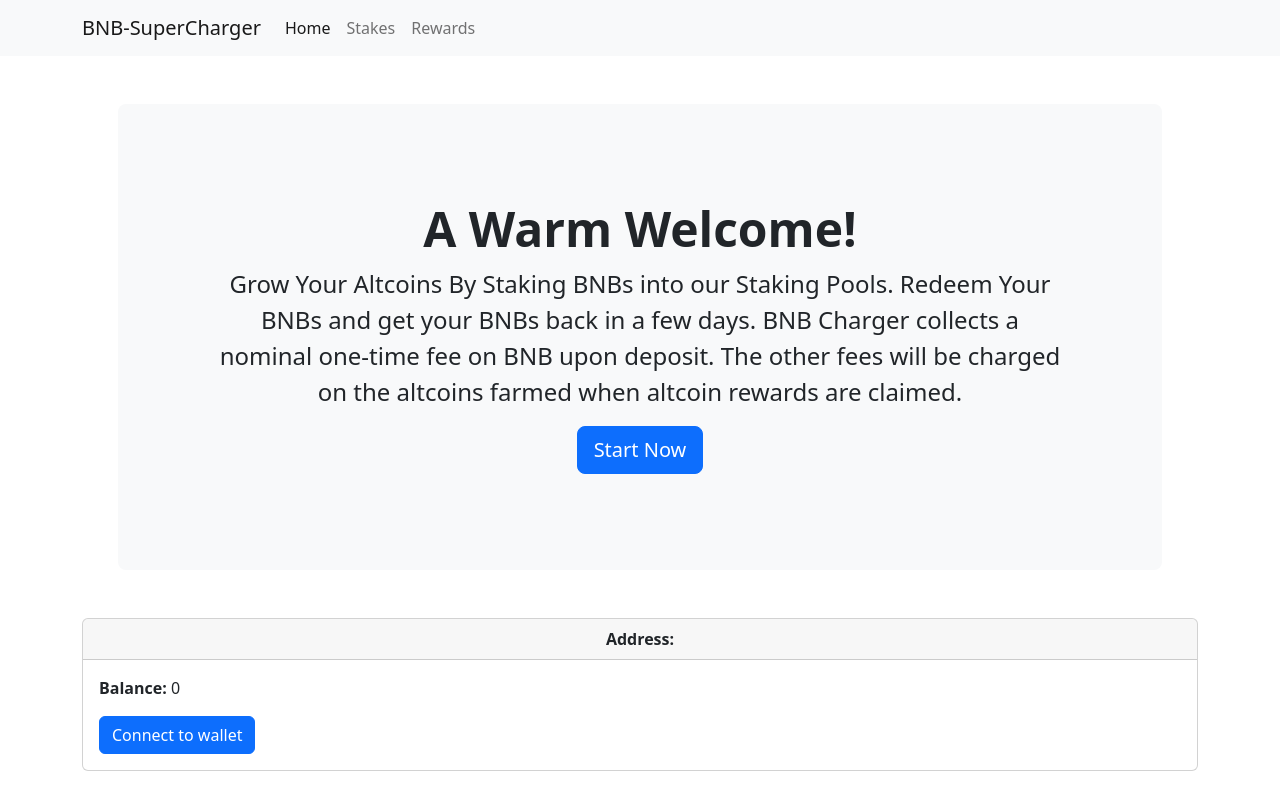
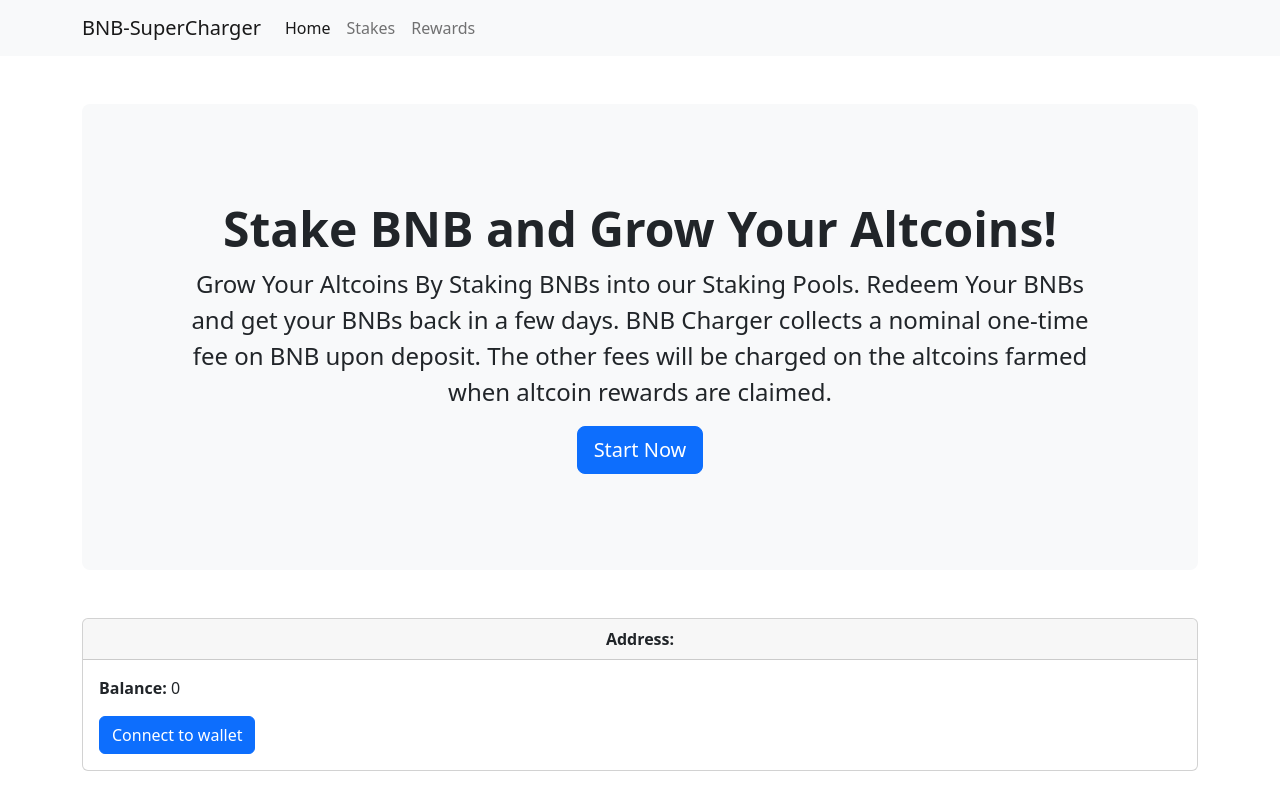
Before and after one commit to warrenseah/reactjs-vault-client, a React (Create React App) app: page / in a window 1280 px wide. Built offline with nearby package versions, Linux system fonts and the light colour scheme.

Commit message:
Update Header.js

```diff
--- a/src/components/layout/Header.js
+++ b/src/components/layout/Header.js
@@ -1,10 +1,14 @@
+import Button from "react-bootstrap/Button";
+
 const Header = () => {
   return (
     <header className="py-5">
-      <div className="container px-lg-5">
+      <div className="container">
         <div className="p-4 p-lg-5 bg-light rounded-3 text-center">
           <div className="m-4 m-lg-5">
-            <h1 className="display-5 fw-bold">A Warm Welcome!</h1>
+            <h1 className="display-5 fw-bold">
+              Stake BNB and Grow Your Altcoins!
+            </h1>
             <p className="fs-4">
               Grow Your Altcoins By Staking BNBs into our Staking Pools. Redeem
               Your BNBs and get your BNBs back in a few days. BNB Charger
@@ -12,9 +16,9 @@ const Header = () => {
               fees will be charged on the altcoins farmed when altcoin rewards
               are claimed.
             </p>
-            <a className="btn btn-primary btn-lg" href="#">
+            <Button variant="primary" size="lg" href="#">
               Start Now
-            </a>
+            </Button>
           </div>
         </div>
       </div>
```
